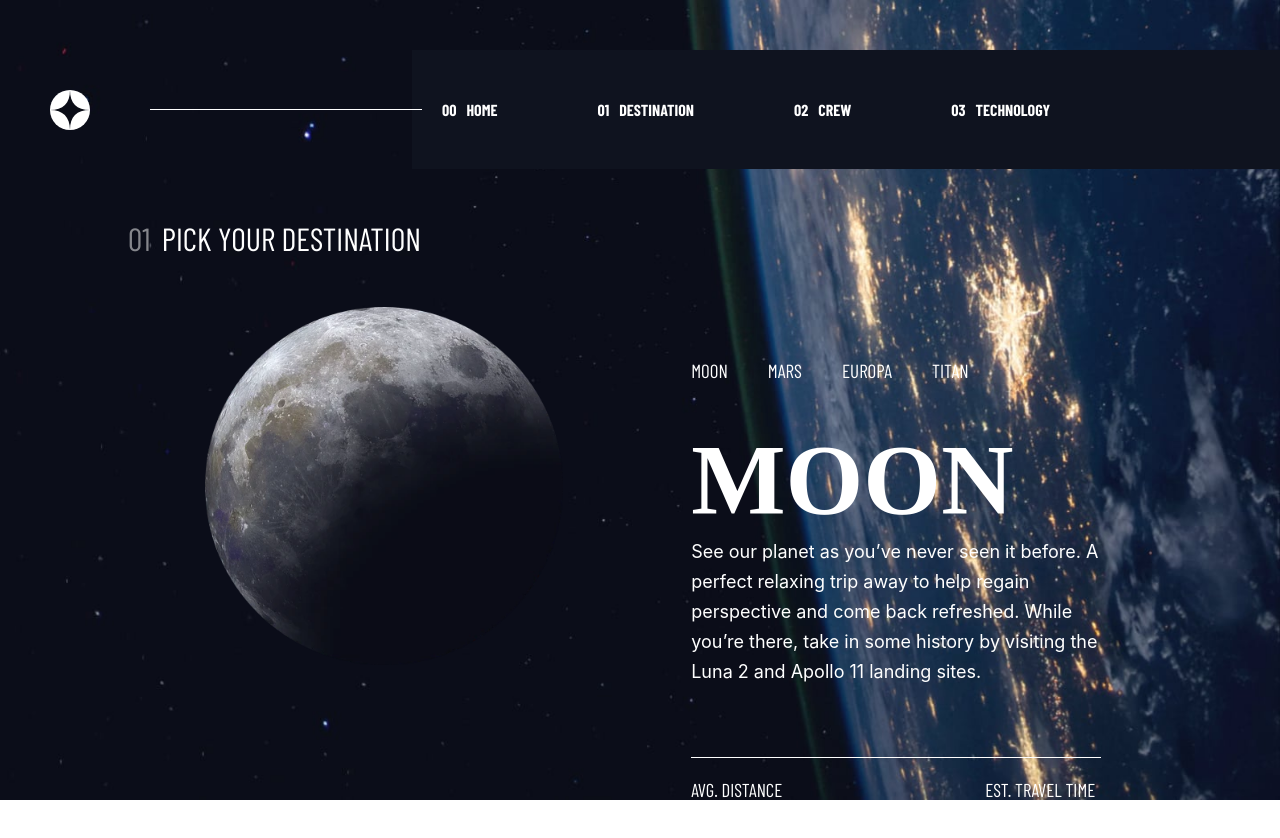
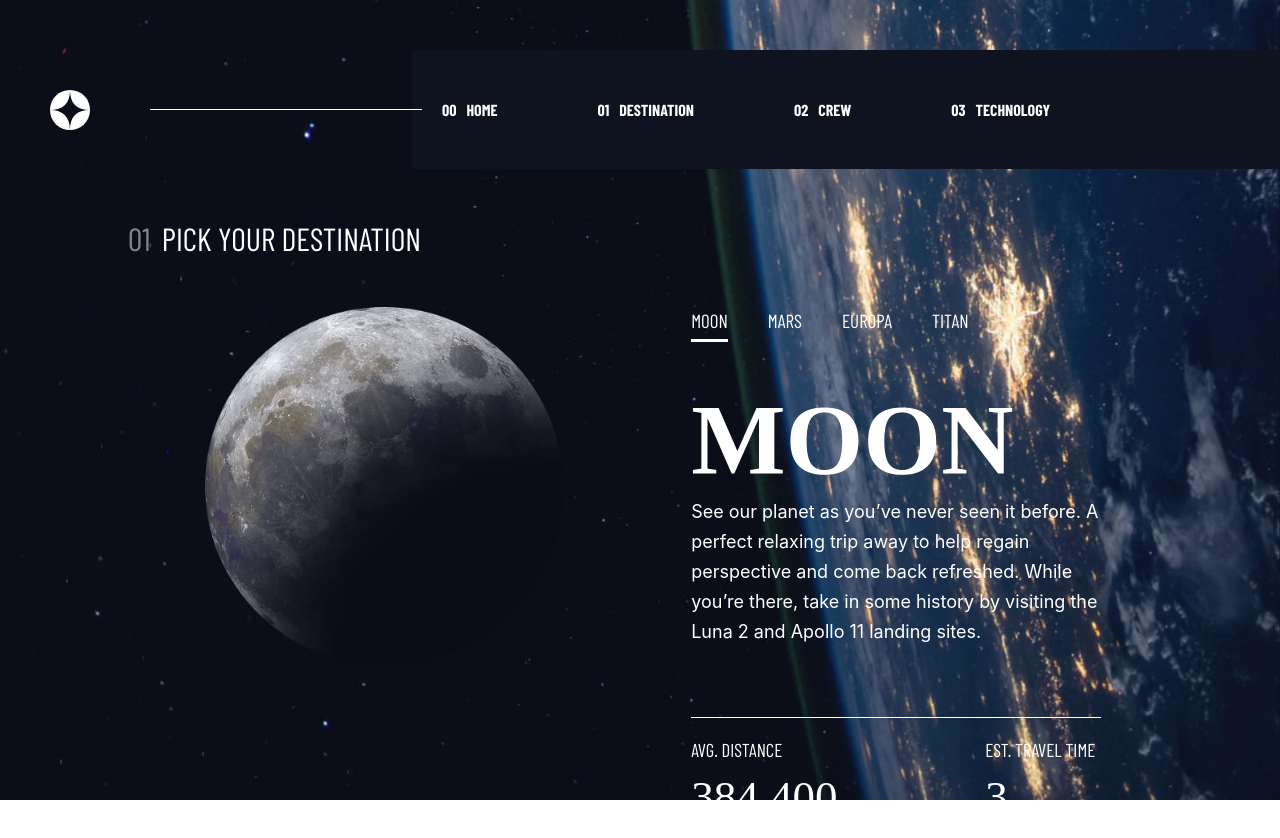
Before and after one commit to webala/space-tourism-site, a Next.js app: page /destinations in a window 1280 px wide. Shown: the top 838 px of the page. Built offline with nearby package versions, Linux system fonts and the light colour scheme; a web font is replaced by a local one.

Commit message:
feat: destinations functionality.

```diff
--- a/components/Destination/Destination.module.scss
+++ b/components/Destination/Destination.module.scss
@@ -61,12 +61,19 @@
 			font-size: 19px;
 			font-weight: 400;
 
+            .link {
+                cursor: pointer;
+            }
+
+            .link.focus {
+                border-bottom: 3px solid white;
+                padding-bottom: 7px;
+            }
 
 			@media (min-width: 768px) {
 				gap: 40px;
 				justify-content: flex-start;
 			}
-
 		}
 
 		.title {
@@ -101,7 +108,7 @@
 				align-items: flex-start;
 				padding: 0;
 
-                p{
+				p {
 					text-align: start;
 					padding-bottom: 70px;
 				}
@@ -152,10 +159,8 @@
 
 		@media (min-width: 1024px) {
 			position: relative;
-            top: 150px;
+			top: 100px;
 		}
-
-
 	}
 
 	@media (min-width: 768px) {
--- a/components/Destination/Destination.tsx
+++ b/components/Destination/Destination.tsx
@@ -2,22 +2,66 @@ import Image from "next/image";
 import React from "react";
 import style from "./Destination.module.scss";
 
-function Destination({destination, img}) {
+function Destination({ destination, img, setDestination, destData }) {
 	return (
 		<div className={style.destination}>
 			<div className={style.hero}>
 				<div className={style.title}>
-					<h1><span>01</span>  pick your destination</h1>
+					<h1>
+						<span>01</span> pick your destination
+					</h1>
 				</div>
-				<Image className={style.destination_image} src={img} width={300} height={300} alt="destination" />
+				<Image
+					className={style.destination_image}
+					src={img}
+					width={300}
+					height={300}
+					alt="destination"
+				/>
 			</div>
 
 			<div className={style.details}>
 				<div className={style.nav}>
-					<p>MOON</p>
-					<p>MARS</p>
-					<p>EUROPA</p>
-					<p>TITAN</p>
+					<p
+						className={
+							destination.name === "Moon"
+								? `${style.link} ${style.focus}`
+								: style.link
+						}
+						onClick={() => setDestination(destData[0])}
+					>
+						MOON
+					</p>
+					<p
+						className={
+							destination.name === "Mars"
+								? `${style.link} ${style.focus}`
+								: style.link
+						}
+						onClick={() => setDestination(destData[1])}
+					>
+						MARS
+					</p>
+					<p
+						className={
+							destination.name === "Europa"
+								? `${style.link} ${style.focus}`
+								: style.link
+						}
+						onClick={() => setDestination(destData[2])}
+					>
+						EUROPA
+					</p>
+					<p
+						className={
+							destination.name === "Titan"
+								? `${style.link} ${style.focus}`
+								: style.link
+						}
+						onClick={() => setDestination(destData[3])}
+					>
+						TITAN
+					</p>
 				</div>
 				<div className={style.title}>
 					<h1>{destination.name}</h1>
--- a/pages/destinations.tsx
+++ b/pages/destinations.tsx
@@ -1,20 +1,36 @@
 import Image from "next/image";
-import React, { useState } from "react";
+import React, { useState, useEffect } from "react";
 import Navigation from "../components/Navigation/Navigation";
 import data from "../data.json";
 import styles from "../styles/global.module.scss";
 import moonImage from "../public/assets/destination/image-moon.webp";
+import marsImage from  "../public/assets/destination/image-mars.webp";
+import europaImage from  "../public/assets/destination/image-europa.webp";
+import titanImage from  "../public/assets/destination/image-titan.webp";
 import Destination from "../components/Destination/Destination";
 
 function destinations() {
 	const destData = data.destinations;
 	const [destination, setDestination] = useState(destData[0]);
+    const [img, setImg] = useState(moonImage)
 	console.log(destData);
+
+    useEffect(() => {
+        if (destination.name === 'Mars'){
+            setImg(marsImage)
+        } else if (destination.name === "Moon"){
+            setImg(moonImage)
+        } else if (destination.name === "Titan"){
+            setImg(titanImage)
+        } else if (destination.name === "Europa"){
+            setImg(europaImage)
+        }
+    }, [destination])
 
 	return (
 		<div className={styles.container}>
 			<Navigation />
-			<Destination destination={destination} img={moonImage}/>
+			<Destination destination={destination} img={img} setDestination={setDestination} destData={destData}/>
 		</div>
 	);
 }
```
Lines whose indentation alone changed are shown as unchanged.
